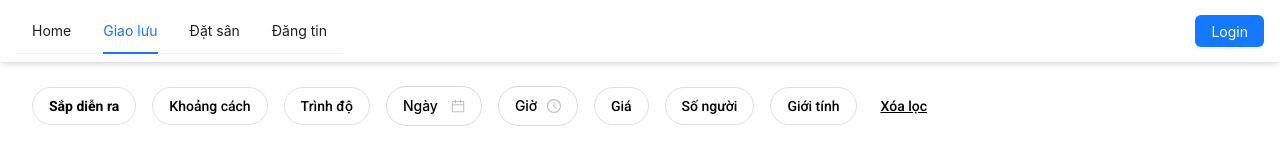
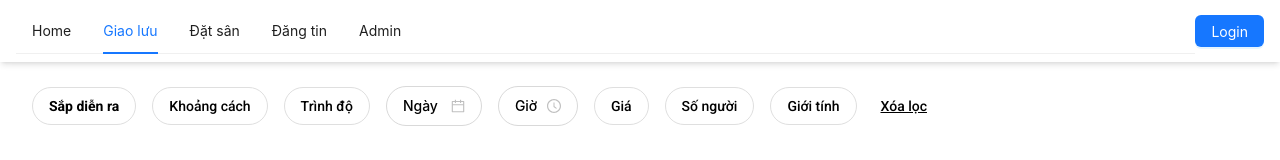
Before and after one commit to khoaadmt/badminton_finder_v2, a React (Create React App) app in the folder frontend/: page / in a window 1280 px wide. Both pictures are taken after a click on the item "Giao lưu". Shown: the top 160 px of the page. Built offline with nearby package versions, Linux system fonts and the light colour scheme; no server answers.

Commit message:
refactor(header) add item admin page to header.

```diff
--- a/frontend/src/components/Header/Header.tsx
+++ b/frontend/src/components/Header/Header.tsx
@@ -30,6 +30,7 @@ const MyHeader: React.FC = () => {
     "/posts": "2",
     "/locations": "3",
     "/posts/create": "4",
+    "/admin": "5",
   };
 
   const menuItems = [
@@ -37,28 +38,29 @@ const MyHeader: React.FC = () => {
     { key: "2", label: "Giao lưu", path: "/posts?location=Hà+Nội&page=1" },
     { key: "3", label: "Đặt sân", path: "/locations?location=Hà+Nội&page=1" },
     { key: "4", label: "Đăng tin", path: "/posts/create" },
+    { key: "5", label: "Admin", path: "/admin" },
   ];
 
   const profileMenuItems = [
     {
-      key: "1",
+      key: "p1",
       label: "Trang cá nhân",
       icon: <UserOutlined />,
       path: "/user/update-profile",
     },
     {
-      key: "2",
+      key: "p2",
       label: "Bài viết của tôi",
       icon: <FormOutlined />,
       path: "/user/my-post",
     },
     {
-      key: "3",
+      key: "p3",
       label: "Sân đã đặt",
       icon: <CarryOutOutlined />,
       path: "/user/my-booked-courts",
     },
-    { key: "4", label: "Đăng xuất", icon: <LogoutOutlined /> },
+    { key: "p4", label: "Đăng xuất", icon: <LogoutOutlined /> },
   ];
 
   const handleMenuClick = (e: any) => {
@@ -68,6 +70,11 @@ const MyHeader: React.FC = () => {
     if ((e.key === "3" || e.key === "4") && !user) {
       message.warning("Bạn cần đăng nhập để thực hiện chức năng này.");
       return setTimeout(() => navigate("/login"), 1000);
+    }
+
+    if (e.key === "5" && user?.role !== "admin") {
+      message.warning("Chỉ có admin mới truy cập được trang này.");
+      return;
     }
 
     navigate(item.path);
@@ -89,6 +96,17 @@ const MyHeader: React.FC = () => {
   const onClose = () => setOpen(false);
 
   const mobileItems = [
+    ...(user?.role === "admin"
+      ? [
+          {
+            key: "admin",
+            label: "Admin Page",
+            icon: <HomeOutlined />,
+            path: "/admin",
+          },
+          { type: "divider" },
+        ]
+      : []),
     {
       key: "1",
       label: "Đăng tin",
@@ -141,10 +159,13 @@ const MyHeader: React.FC = () => {
   ];
 
   const onMobileMenuClick = (e: any) => {
-    const item = mobileMenuData.find((m) => m.key === e.key);
+    const item = mobileItems.find(
+      (m) => "key" in m && m.key === e.key, // ✅ chỉ tìm item có key
+    ) as { key: string; path?: string };
 
     if (!item) return;
-    if (item.key === "6") {
+
+    if (item.key === "p4") {
       dispatch(logOutSuccess());
       message.success("Đã đăng xuất.");
       navigate("/");
@@ -248,8 +269,9 @@ const MyHeader: React.FC = () => {
               </div>
             ) : (
               <>
-                <div>
+                <div className="flex-1 overflow-visible">
                   <Menu
+                    className="w-auto"
                     key={isMobile ? "mobile" : "desktop"}
                     mode="horizontal"
                     selectedKeys={selectedKeys}
```
